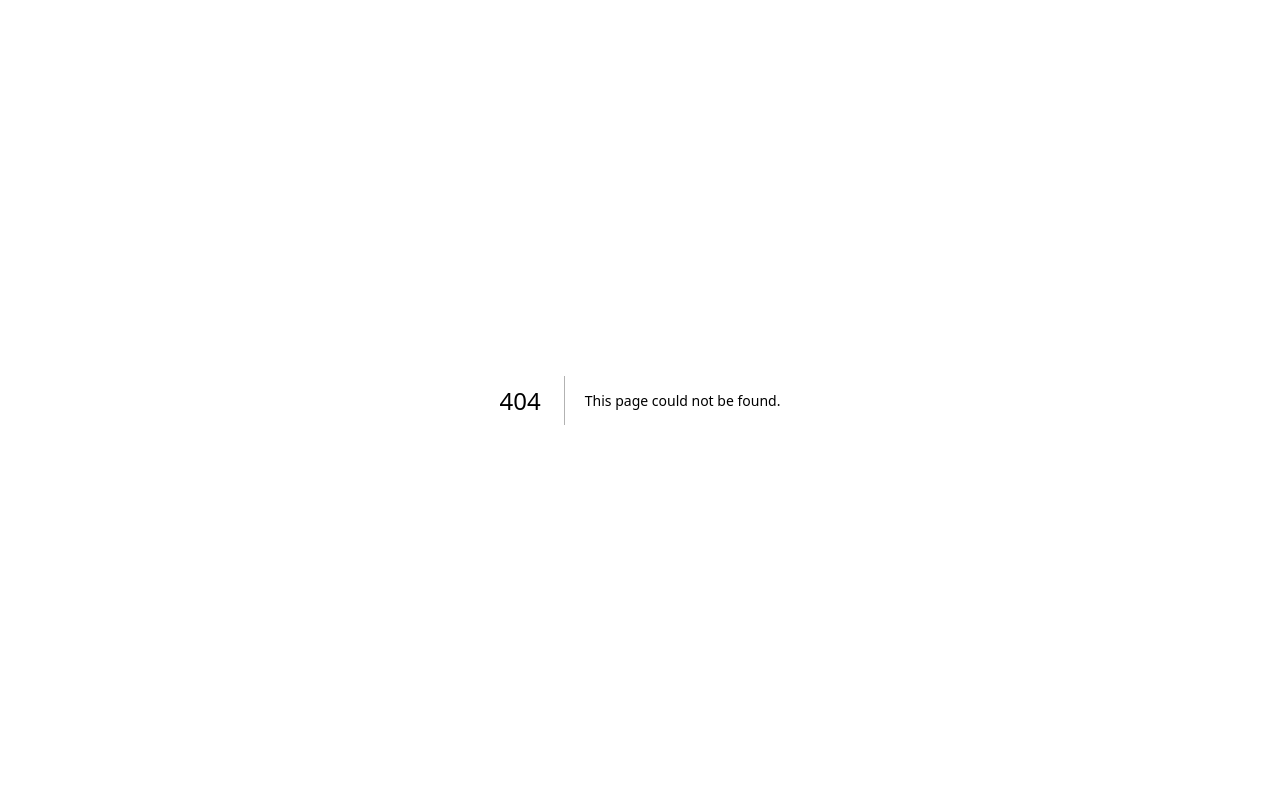
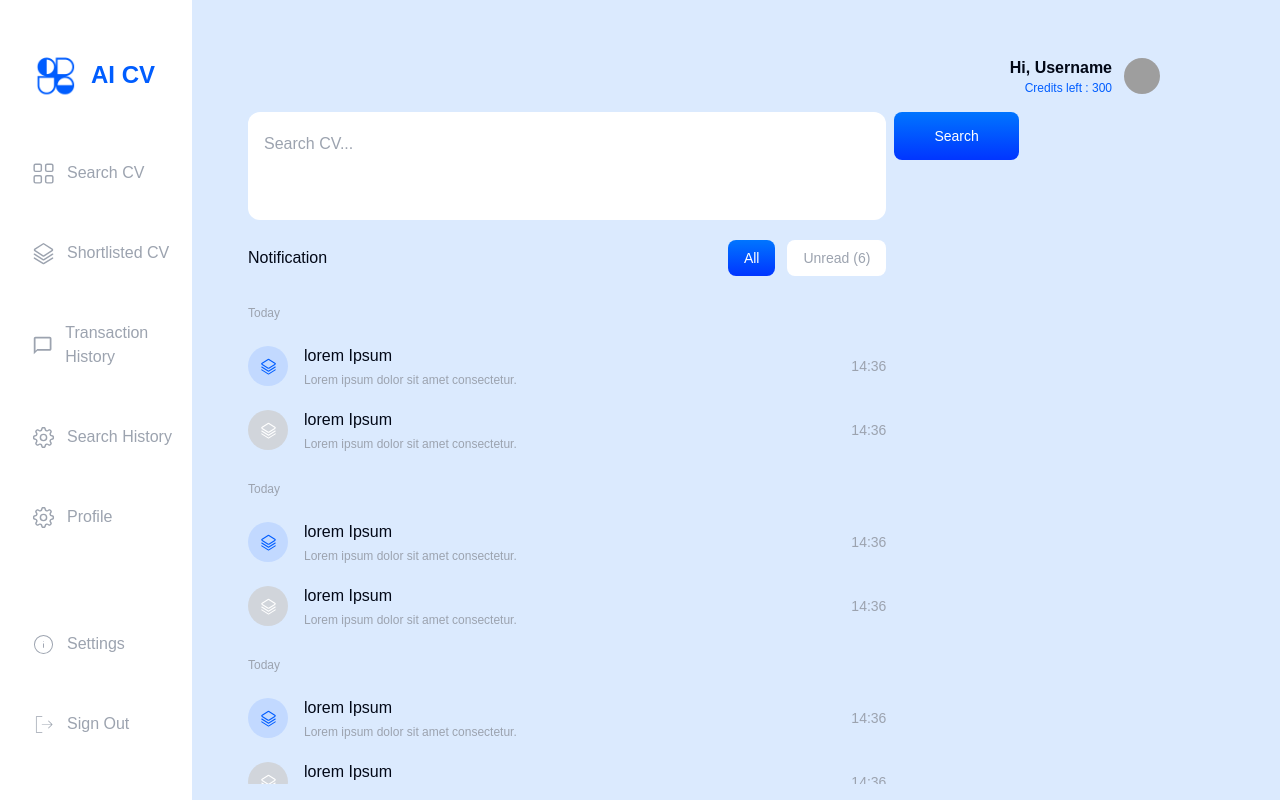
Before and after one commit to anandk1997/ai-cv, a Next.js app: page /notifications in a window 1280 px wide. Before the commit this address had no page. Built offline with nearby package versions, Linux system fonts and the light colour scheme; grey boxes are pictures that could not be loaded.

Commit message:
notifications page ui

```diff
--- a/src/app/(main)/layout.tsx
+++ b/src/app/(main)/layout.tsx
@@ -28,7 +28,7 @@ const MainLayout = ({
           />
         </div>
 
-        <div className="h-full overflow-hidden roundeblock">{children}</div>
+        <div className="h-full overflow-hidden">{children}</div>
       </div>
     </div>
   );
--- /dev/null
+++ b/src/app/(main)/notifications/page.tsx
@@ -0,0 +1,80 @@
+import { GoStack } from "react-icons/go";
+
+const Notifications = () => {
+  return (
+    <>
+      <div className="h-[calc(100%_-_16px)] overflow-auto mt-4">
+        <div className="flex gap-2">
+          <input
+            type="search"
+            placeholder="Search CV..."
+            className="px-4 pb-16 pt-5 rounded-xl w-[70%]"
+          />
+
+          <button className="bg-[linear-gradient(180deg,_#0075FF_0%,_#0135FF_100%)] text-white px-10 py-2 rounded-lg text-sm h-12">
+            Search
+          </button>
+        </div>
+
+        <div className="flex justify-between items-center pt-5 w-full md:w-[70%]">
+          <h1>Notification</h1>
+
+          <div className="flex gap-3 items-center">
+            <button className="bg-[linear-gradient(180deg,_#0075FF_0%,_#0135FF_100%)] text-white px-4 py-2 rounded-lg text-sm">
+              All
+            </button>
+            <button className="bg-white text-gray-400 px-4 py-2 rounded-lg text-sm">
+              Unread (6)
+            </button>
+          </div>
+        </div>
+
+        <div className="mt-4">
+          {Array.from({ length: 20 }).map(() => (
+            <div className="mt-6">
+              <span className="text-gray-400 text-xs">Today</span>
+
+              <div className="flex justify-between items-center mt-5 w-full md:w-[70%]">
+                <div className="flex items-center gap-4">
+                  <span className="text-[#005dff] bg-[#c2d9ff] rounded-full h-10 w-10 flex justify-center items-center">
+                    <GoStack size={17} />
+                  </span>
+
+                  <div className="flex flex-col gap-1">
+                    <span className="">lorem Ipsum</span>
+
+                    <span className="text-gray-400 text-xs">
+                      Lorem ipsum dolor sit amet consectetur.
+                    </span>
+                  </div>
+                </div>
+
+                <span className="text-gray-400 text-sm">14:36</span>
+              </div>
+
+              <div className="flex justify-between items-center mt-5 w-full md:w-[70%]">
+                <div className="flex items-center gap-4">
+                  <span className="text-white bg-gray-300 rounded-full h-10 w-10 flex justify-center items-center">
+                    <GoStack size={17} />
+                  </span>
+
+                  <div className="flex flex-col gap-1">
+                    <span className="">lorem Ipsum</span>
+
+                    <span className="text-gray-400 text-xs">
+                      Lorem ipsum dolor sit amet consectetur.
+                    </span>
+                  </div>
+                </div>
+
+                <span className="text-gray-400 text-sm">14:36</span>
+              </div>
+            </div>
+          ))}
+        </div>
+      </div>
+    </>
+  );
+};
+
+export default Notifications;
--- a/src/app/globals.scss
+++ b/src/app/globals.scss
@@ -4,6 +4,7 @@
 
 :root {
   --font-poppins: "Poppins", sans-serif;
+  --color-blue: linear-gradient(180deg, #0075ff 0%, #0135ff 100%);
 }
 
 body {
--- a/tailwind.config.ts
+++ b/tailwind.config.ts
@@ -19,6 +19,8 @@ const config = {
     },
     extend: {
       colors: {
+        "blue-gradient": "var(--color-blue)",
+
         border: "hsl(var(--border))",
         input: "hsl(var(--input))",
         ring: "hsl(var(--ring))",
```
